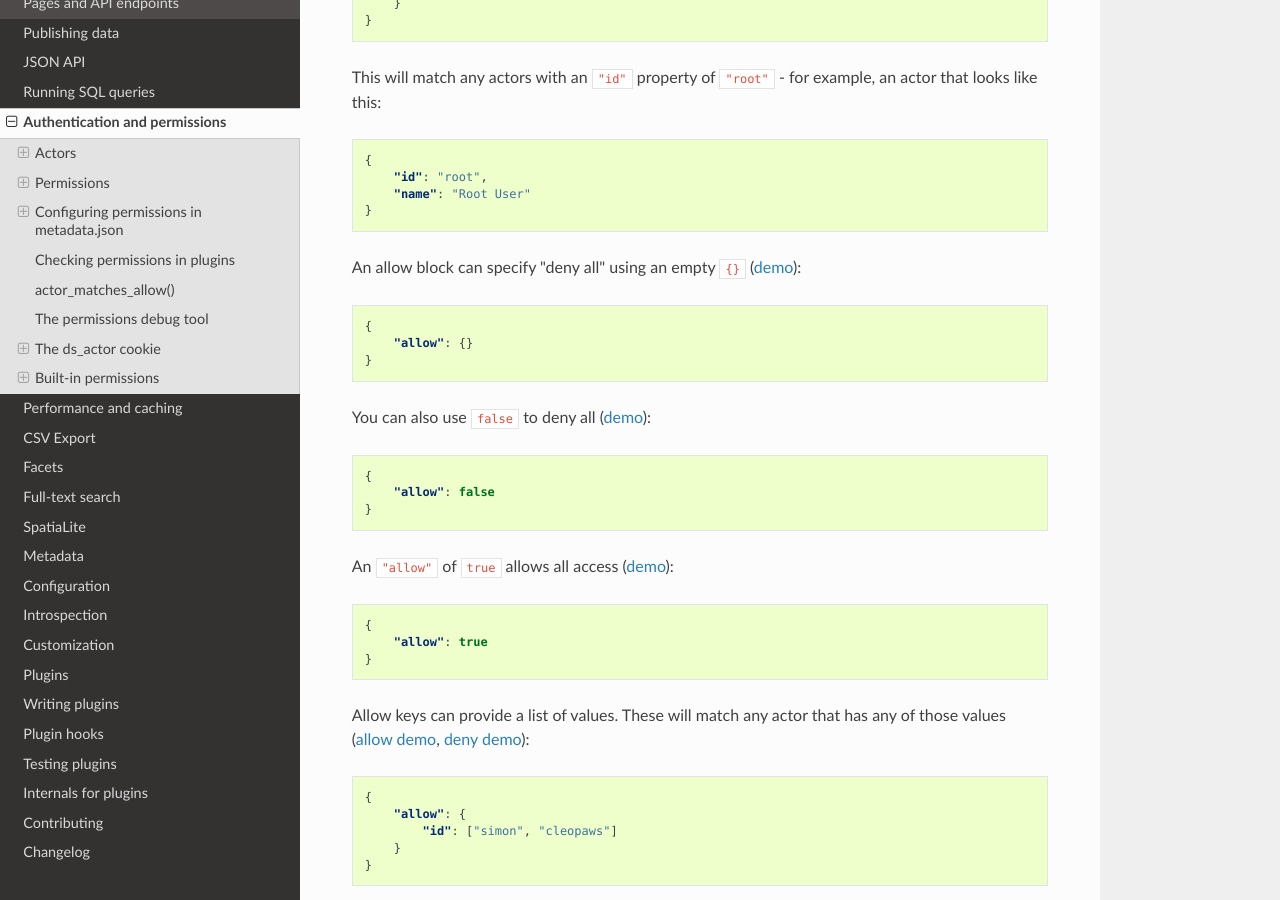
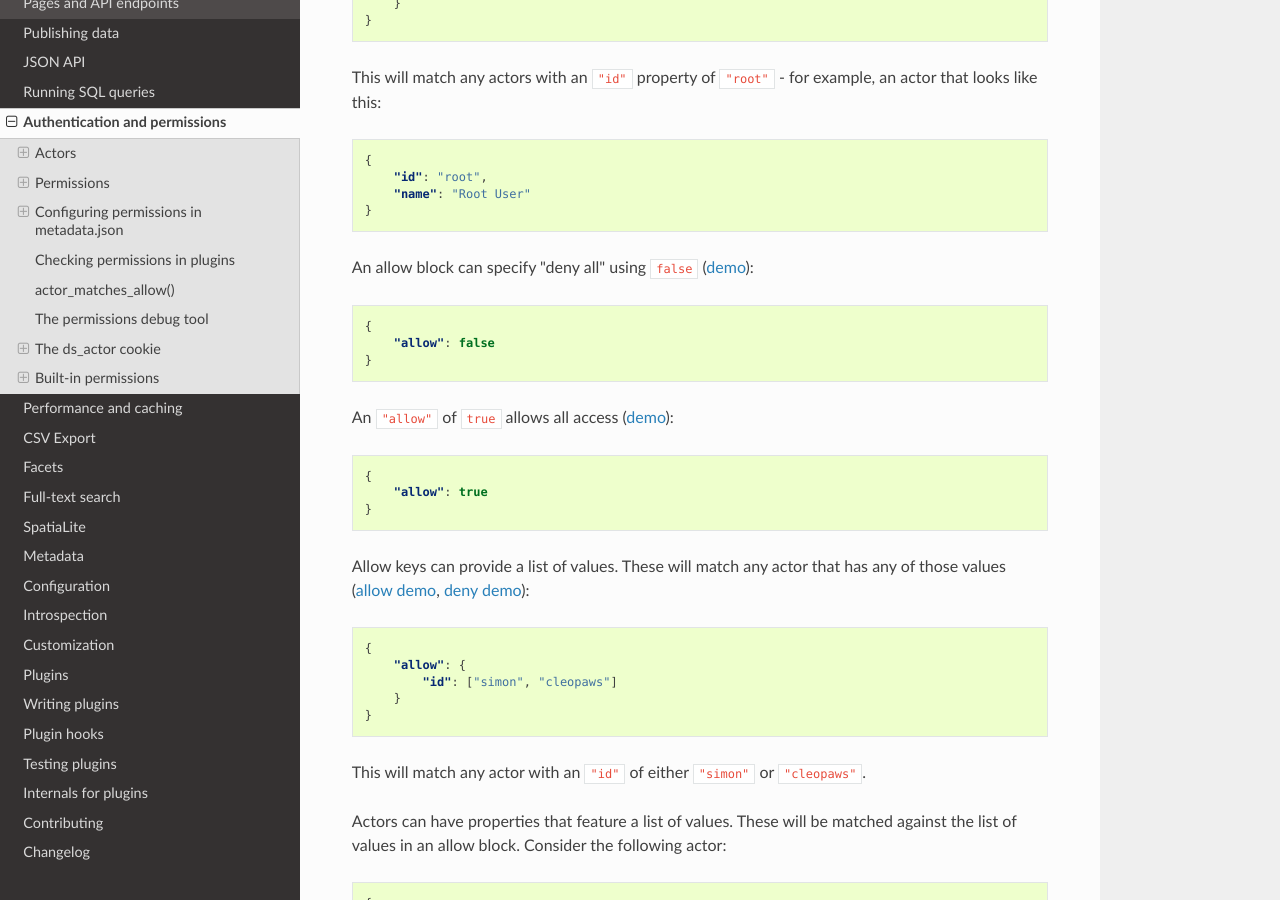
Before and after one commit to simonw/datasette, a Sphinx documentation site: the page built from docs/authentication.rst, in a window 1280 px wide and 900 px high, scrolled down 2163 px. Built offline with Sphinx 7.4.7 and the Read the Docs theme 2.0.0, drawn with Linux system fonts in a browser that asks for light colours.

Commit message:
Documenting both false and {} for "deny all" is confusing
Refs #906

```diff
--- a/docs/authentication.rst
+++ b/docs/authentication.rst
@@ -94,15 +94,7 @@ This will match any actors with an ``"id"`` property of ``"root"`` - for example
         "name": "Root User"
     }
 
-An allow block can specify "deny all" using an empty ``{}`` (`demo <https://latest.datasette.io/-/allow-debug?actor=%7B%0D%0A++++%22id%22%3A+%22root%22%0D%0A%7D&allow=%7B%7D>`__):
-
-.. code-block:: json
-
-    {
-        "allow": {}
-    }
-
-You can also use ``false`` to deny all (`demo <https://latest.datasette.io/-/allow-debug?actor=%7B%0D%0A++++%22id%22%3A+%22root%22%0D%0A%7D&allow=false>`__):
+An allow block can specify "deny all" using ``false`` (`demo <https://latest.datasette.io/-/allow-debug?actor=%7B%0D%0A++++%22id%22%3A+%22root%22%0D%0A%7D&allow=false>`__):
 
 .. code-block:: json
 
```
